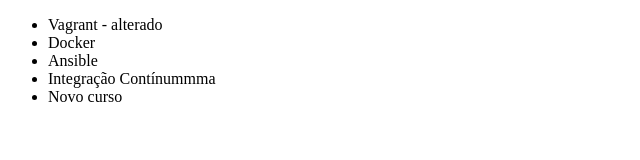
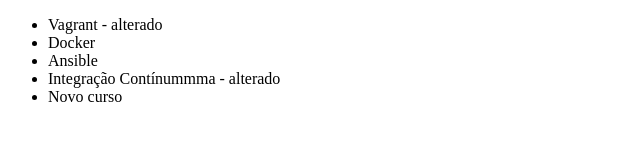
Before and after one commit to oldairjsilva/alura, a plain HTML site: page index.html in a window 1280 px wide. Shown: the full height of the page, 0-640 px from the left. Drawn offline with Linux system fonts and the light colour scheme.

Commit message:
alterando integracao

```diff
--- a/index.html
+++ b/index.html
@@ -9,7 +9,7 @@
 		<li>Vagrant - alterado</li>
 		<li>Docker</li>
 		<li>Ansible</li>
-		<li>Integração Contínummma</li>
+		<li>Integração Contínummma - alterado</li>
 		<li>Novo curso</li>
 	</ul>
 </body>
```
